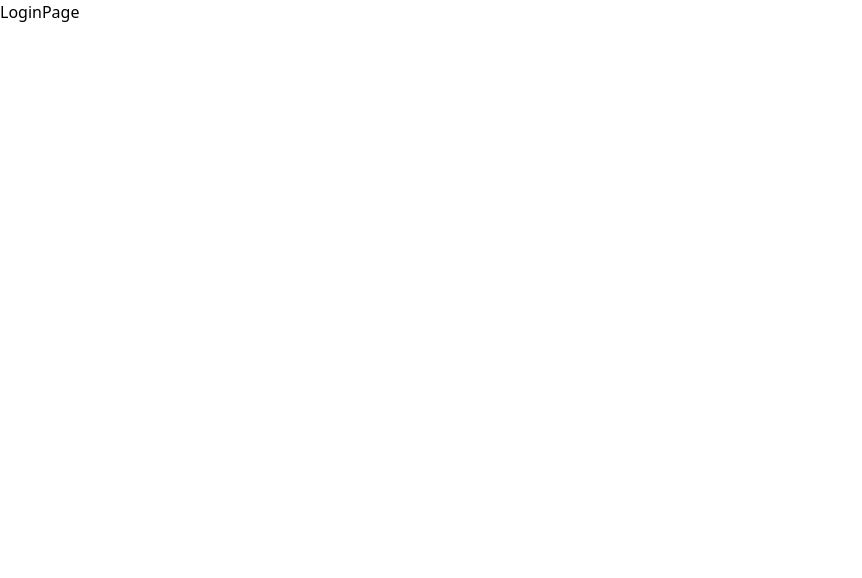
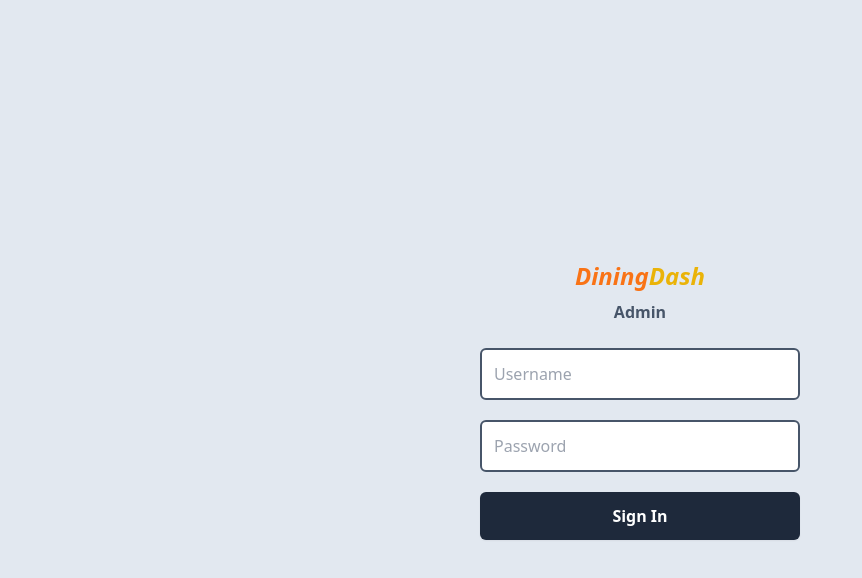
Before and after one commit to omarageorge/Dining-Dash, a React (Vite) app: page /login in a window 1280 px wide. Shown: the top 578 px of the page, without its empty margins (0-862 px from the left). Built offline with nearby package versions, Linux system fonts and the light colour scheme.

Commit message:
Created login page

```diff
--- a/src/pages/login-page.tsx
+++ b/src/pages/login-page.tsx
@@ -1,5 +1,40 @@
+import DiningDashLogo from '../components/DiningDashLogo';
+
 const LoginPage: React.FC = () => {
-  return <div>LoginPage</div>;
+  return (
+    <div className='w-full h-screen bg-slate-200 flex items-center justify-center'>
+      <div className='w-3/4 sm:w-2/4 md:w-1/4'>
+        <div className='w-full flex flex-col items-center justify-center mb-6 space-y-2'>
+          <DiningDashLogo />
+          <span className='text-md text-slate-600 font-semibold'>Admin</span>
+        </div>
+
+        <form className='space-y-5'>
+          <input
+            type='username'
+            name='username'
+            placeholder='Username'
+            className='w-full border-2 border-slate-600 rounded-md p-3 focus:outline-slate-800 focus:shadow-lg'
+            required
+          />
+          <input
+            type='password'
+            name='password'
+            placeholder='Password'
+            className='w-full border-2 border-slate-600 rounded-md p-3 focus:outline-slate-800 focus:shadow-lg'
+            required
+          />
+
+          <button
+            type='submit'
+            className='w-full bg-slate-800 hover:bg-slate-700 rounded-md shadow-sm p-3 text-white font-semibold transition delay-100 ease-in'
+          >
+            Sign In
+          </button>
+        </form>
+      </div>
+    </div>
+  );
 };
 
 export default LoginPage;
```
